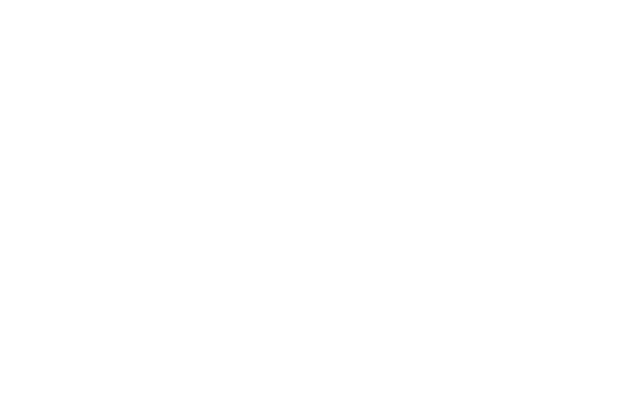
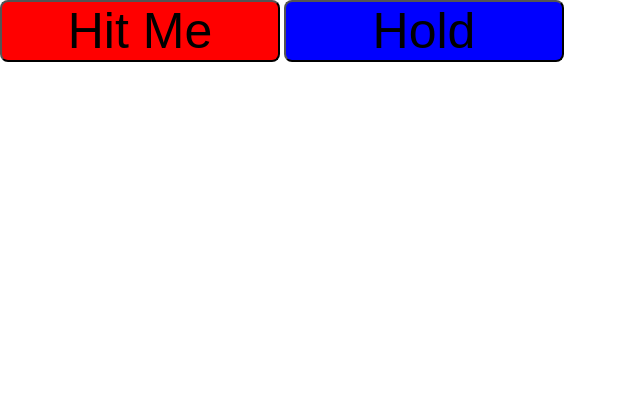
Before and after one commit to rosindubh/deckOfCards, a plain HTML site: page index.html in a window 1280 px wide. Shown: the whole page, without its empty margins (0-640 px from the left). Drawn offline with Linux system fonts and the light colour scheme.

Commit message:
added 2 buttons with styling

```diff
--- a/index.html
+++ b/index.html
@@ -8,6 +8,12 @@
     <link rel="stylesheet" href="./style.css">
 </head>
 <body>
+    <div class="top">
+        <div class="buttons">
+            <button id="draw-card">Hit Me</button>
+            <button id="hold">Hold</button>
+        </div>
+    </div>
 
     <script src="./app.js"></script>
 </body>
--- a/style.css
+++ b/style.css
@@ -3,3 +3,26 @@
     margin: 0px;
     padding: 0px;
 }
+
+/*buttons background*/
+.top {
+    height: 50vh;
+}
+
+button {
+    background-color:green;
+}
+
+.buttons #draw-card {
+    background-color: red;
+    font-size: 50px;;
+    border-radius: 8px;
+    width: 280px;
+}
+
+.buttons #hold {
+    background-color: blue;
+    font-size: 50px;
+    border-radius: 8px;
+    width: 280px;
+}
```
